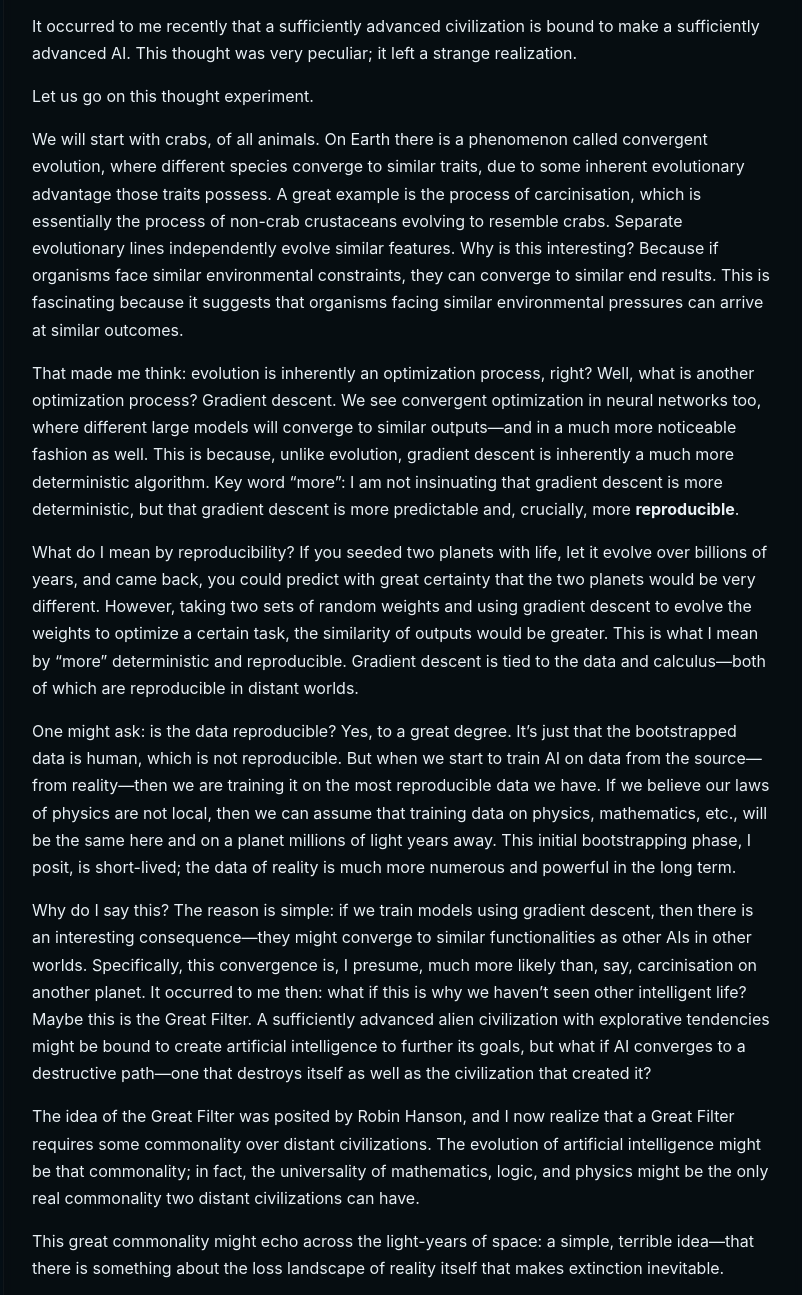
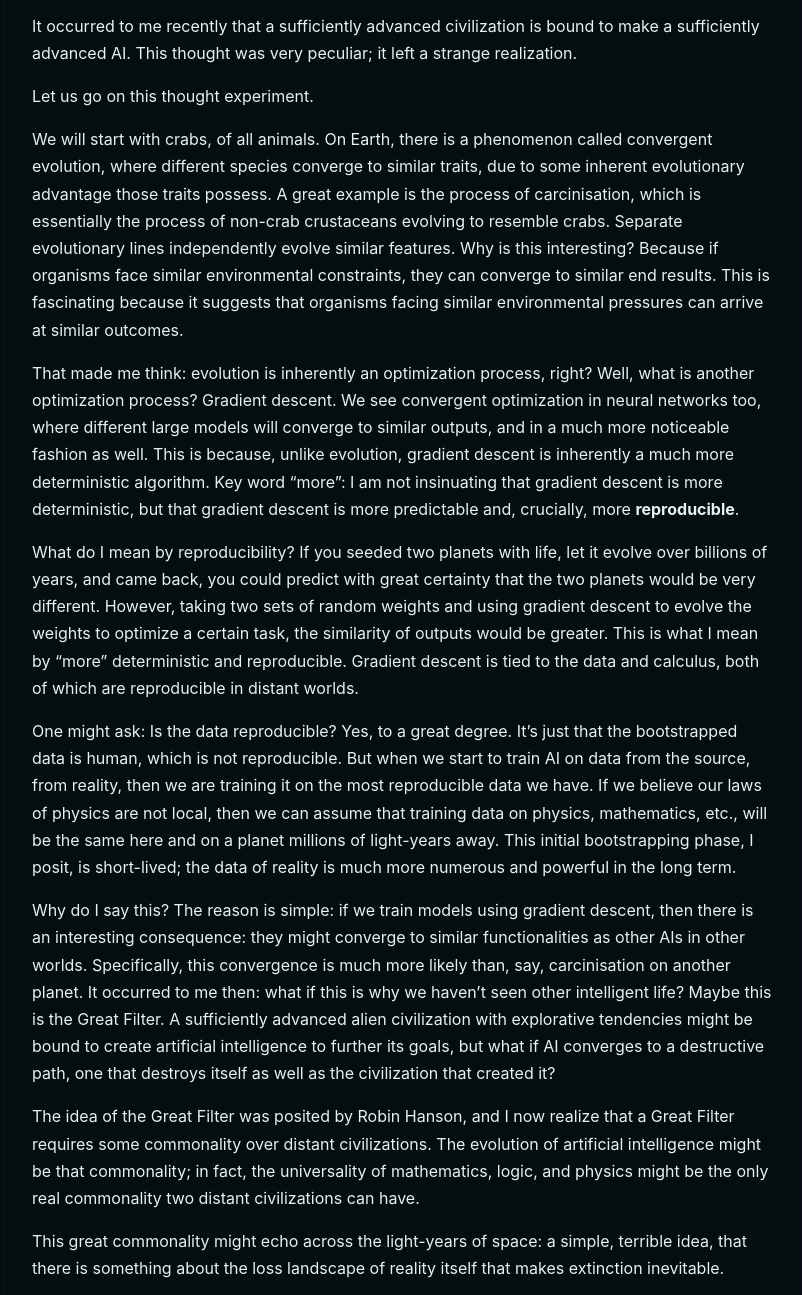
Before and after one commit to LiyuZer/LiyuZer.github.io, a plain HTML site: page great_filter.html in a window 1280 px wide. Shown: the part 245-1540 px from the top of the page, without its empty margins (237-1039 px from the left). Drawn offline with Linux system fonts and the light colour scheme.

Commit message:
Refine text for clarity and grammar in great_filter.html

```diff
--- a/great_filter.html
+++ b/great_filter.html
@@ -45,19 +45,19 @@
 
   <p>Let us go on this thought experiment.</p>
 
-  <p>We will start with crabs, of all animals. On Earth there is a phenomenon called convergent evolution, where different species converge to similar traits, due to some inherent evolutionary advantage those traits possess. A great example is the process of carcinisation, which is essentially the process of non-crab crustaceans evolving to resemble crabs. Separate evolutionary lines independently evolve similar features. Why is this interesting? Because if organisms face similar environmental constraints, they can converge to similar end results. This is fascinating because it suggests that organisms facing similar environmental pressures can arrive at similar outcomes.</p>
+  <p>We will start with crabs, of all animals. On Earth, there is a phenomenon called convergent evolution, where different species converge to similar traits, due to some inherent evolutionary advantage those traits possess. A great example is the process of carcinisation, which is essentially the process of non-crab crustaceans evolving to resemble crabs. Separate evolutionary lines independently evolve similar features. Why is this interesting? Because if organisms face similar environmental constraints, they can converge to similar end results. This is fascinating because it suggests that organisms facing similar environmental pressures can arrive at similar outcomes.</p>
 
-  <p>That made me think: evolution is inherently an optimization process, right? Well, what is another optimization process? Gradient descent. We see convergent optimization in neural networks too, where different large models will converge to similar outputs—and in a much more noticeable fashion as well. This is because, unlike evolution, gradient descent is inherently a much more deterministic algorithm. Key word “more”: I am not insinuating that gradient descent is more deterministic, but that gradient descent is more predictable and, crucially, more <strong>reproducible</strong>.</p>
+  <p>That made me think: evolution is inherently an optimization process, right? Well, what is another optimization process? Gradient descent. We see convergent optimization in neural networks too, where different large models will converge to similar outputs, and in a much more noticeable fashion as well. This is because, unlike evolution, gradient descent is inherently a much more deterministic algorithm. Key word “more”: I am not insinuating that gradient descent is more deterministic, but that gradient descent is more predictable and, crucially, more <strong>reproducible</strong>.</p>
 
-  <p>What do I mean by reproducibility? If you seeded two planets with life, let it evolve over billions of years, and came back, you could predict with great certainty that the two planets would be very different. However, taking two sets of random weights and using gradient descent to evolve the weights to optimize a certain task, the similarity of outputs would be greater. This is what I mean by “more” deterministic and reproducible. Gradient descent is tied to the data and calculus—both of which are reproducible in distant worlds.</p>
+  <p>What do I mean by reproducibility? If you seeded two planets with life, let it evolve over billions of years, and came back, you could predict with great certainty that the two planets would be very different. However, taking two sets of random weights and using gradient descent to evolve the weights to optimize a certain task, the similarity of outputs would be greater. This is what I mean by “more” deterministic and reproducible. Gradient descent is tied to the data and calculus, both of which are reproducible in distant worlds.</p>
 
-  <p>One might ask: is the data reproducible? Yes, to a great degree. It’s just that the bootstrapped data is human, which is not reproducible. But when we start to train AI on data from the source—from reality—then we are training it on the most reproducible data we have. If we believe our laws of physics are not local, then we can assume that training data on physics, mathematics, etc., will be the same here and on a planet millions of light years away. This initial bootstrapping phase, I posit, is short-lived; the data of reality is much more numerous and powerful in the long term.</p>
+  <p>One might ask: Is the data reproducible? Yes, to a great degree. It’s just that the bootstrapped data is human, which is not reproducible. But when we start to train AI on data from the source, from reality, then we are training it on the most reproducible data we have. If we believe our laws of physics are not local, then we can assume that training data on physics, mathematics, etc., will be the same here and on a planet millions of light-years away. This initial bootstrapping phase, I posit, is short-lived; the data of reality is much more numerous and powerful in the long term.</p>
 
-  <p>Why do I say this? The reason is simple: if we train models using gradient descent, then there is an interesting consequence—they might converge to similar functionalities as other AIs in other worlds. Specifically, this convergence is, I presume, much more likely than, say, carcinisation on another planet. It occurred to me then: what if this is why we haven’t seen other intelligent life? Maybe this is the Great Filter. A sufficiently advanced alien civilization with explorative tendencies might be bound to create artificial intelligence to further its goals, but what if AI converges to a destructive path—one that destroys itself as well as the civilization that created it?</p>
+  <p>Why do I say this? The reason is simple: if we train models using gradient descent, then there is an interesting consequence: they might converge to similar functionalities as other AIs in other worlds. Specifically, this convergence is much more likely than, say, carcinisation on another planet. It occurred to me then: what if this is why we haven’t seen other intelligent life? Maybe this is the Great Filter. A sufficiently advanced alien civilization with explorative tendencies might be bound to create artificial intelligence to further its goals, but what if AI converges to a destructive path, one that destroys itself as well as the civilization that created it?</p>
 
   <p>The idea of the Great Filter was posited by Robin Hanson, and I now realize that a Great Filter requires some commonality over distant civilizations. The evolution of artificial intelligence might be that commonality; in fact, the universality of mathematics, logic, and physics might be the only real commonality two distant civilizations can have.</p>
 
-  <p>This great commonality might echo across the light-years of space: a simple, terrible idea—that there is something about the loss landscape of reality itself that makes extinction inevitable.</p>
+  <p>This great commonality might echo across the light-years of space: a simple, terrible idea, that there is something about the loss landscape of reality itself that makes extinction inevitable.</p>
 
   <div class="post-nav" style="display:flex; justify-content:space-between; gap:12px; margin-top:22px;">
     <a href="blog3.html">← Previous: Snowball Criterion</a>
```
